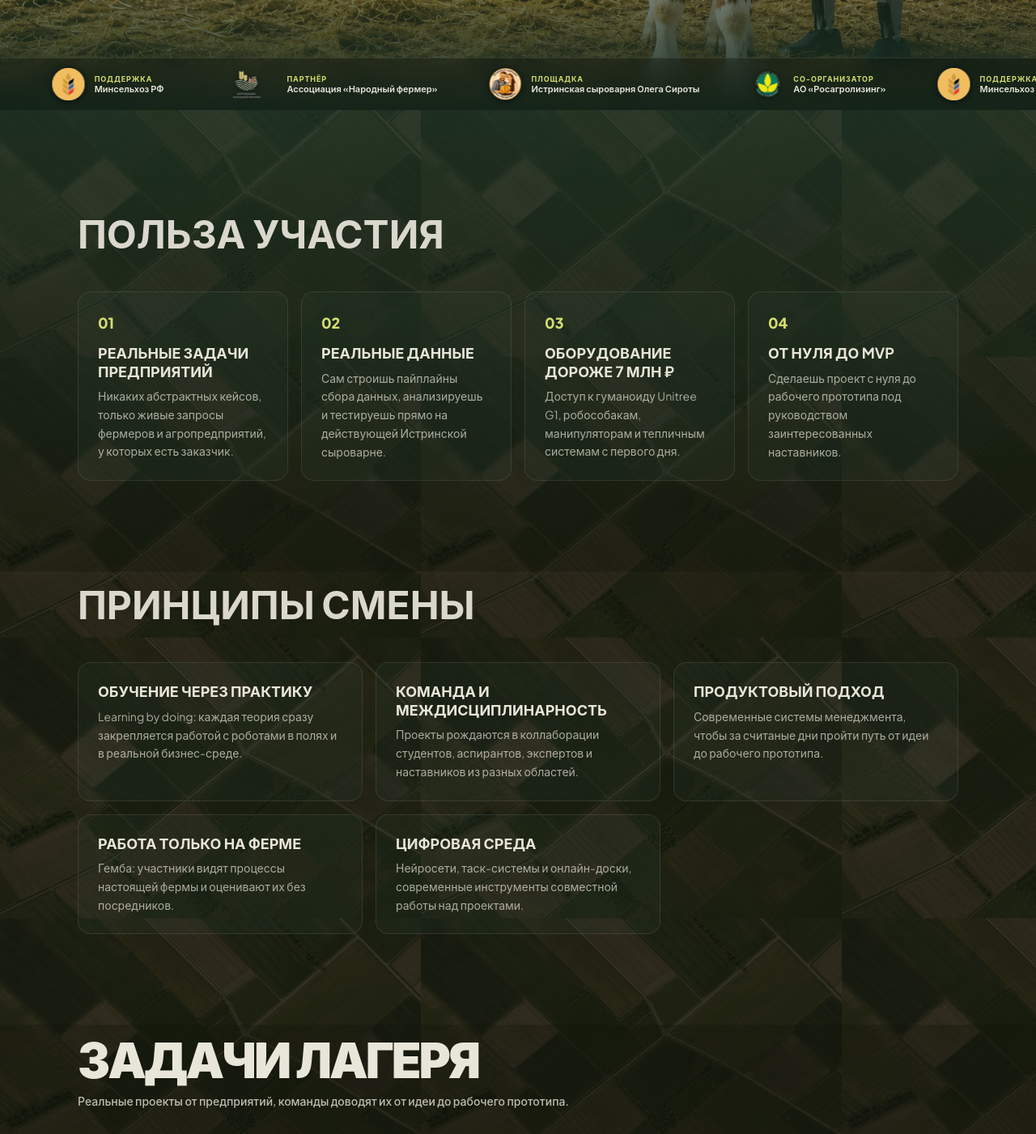
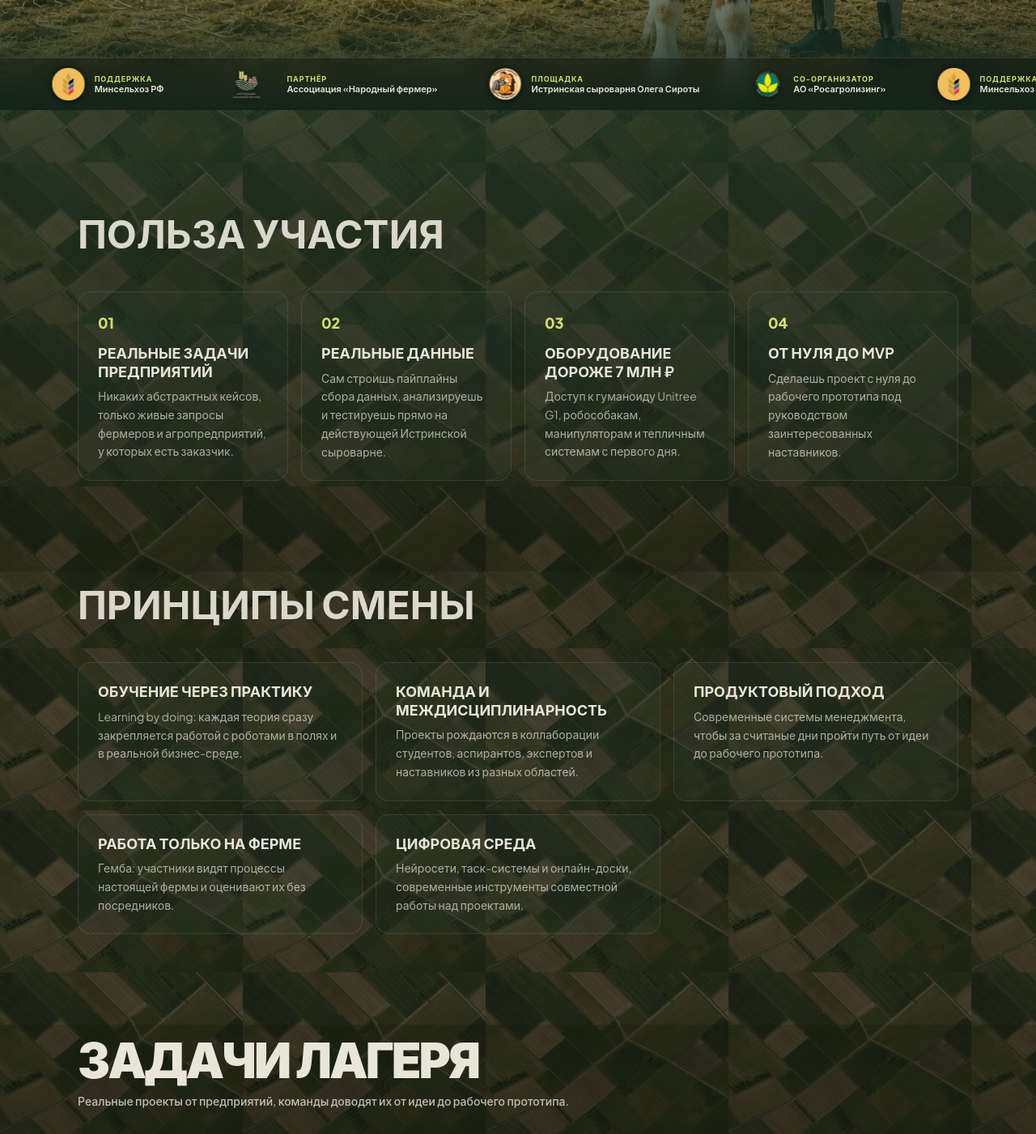
Before and after one commit to olegsirota/agrohub, a React (Vite) app: page /#/ in a window 1280 px wide. Shown: the part 600-2001 px from the top of the page at 81% size. Built offline with nearby package versions, Linux system fonts and the light colour scheme; a web font is replaced by a local one.

Commit message:
Brighter fields bg (less darkening, finer texture)

```diff
--- a/src/App.tsx
+++ b/src/App.tsx
@@ -24,8 +24,8 @@ export default function App() {
       className="min-h-screen text-[#E8E6D9] font-sans overflow-x-clip selection:bg-[#A3B18A]/30 selection:text-[#E8E6D9]"
       style={{
         backgroundColor: "#0F1108",
-        backgroundImage: `linear-gradient(rgba(15,17,8,0.4), rgba(15,17,8,0.4)), url(${base}assets/fields_bg.jpg)`,
-        backgroundSize: "520px",
+        backgroundImage: `linear-gradient(rgba(15,17,8,0.28), rgba(15,17,8,0.28)), url(${base}assets/fields_bg.jpg)`,
+        backgroundSize: "300px",
         backgroundRepeat: "repeat",
         backgroundAttachment: "fixed",
       }}
--- a/src/components/PageHero.tsx
+++ b/src/components/PageHero.tsx
@@ -11,7 +11,7 @@ export default function PageHero({
   subtitle?: string;
 }) {
   return (
-    <section className="relative pt-36 md:pt-44 pb-12 md:pb-16 px-6 md:px-12 lg:px-24 bg-gradient-to-b from-[#1B3022]/72 to-[#0F1108]/72 overflow-hidden">
+    <section className="relative pt-36 md:pt-44 pb-12 md:pb-16 px-6 md:px-12 lg:px-24 bg-gradient-to-b from-[#1B3022]/58 to-[#0F1108]/58 overflow-hidden">
       <div className="max-w-7xl mx-auto">
         {eyebrow && (
           <p className="font-sans font-bold text-[11px] uppercase tracking-[0.25em] text-[#A3B18A] mb-4">
--- a/src/pages/ApplyPage.tsx
+++ b/src/pages/ApplyPage.tsx
@@ -32,7 +32,7 @@ export default function ApplyPage() {
         subtitle="Заполни регистрационную форму, и мы свяжемся с тобой по деталям смены. Ниже собраны условия участия, контакты организаторов и ответы на частые вопросы."
       />
 
-      <div className="px-6 md:px-12 lg:px-24 pb-24 bg-[#0F1108]/60">
+      <div className="px-6 md:px-12 lg:px-24 pb-24 bg-[#0F1108]/45">
         <div className="max-w-5xl mx-auto space-y-20 md:space-y-24">
 
           {/* Инфо об участии */}
--- a/src/pages/HomePage.tsx
+++ b/src/pages/HomePage.tsx
@@ -57,7 +57,7 @@ export default function HomePage() {
       </section>
 
       {/* ── Польза участия ── */}
-      <section className="relative pt-24 md:pt-32 pb-20 md:pb-28 px-6 md:px-12 lg:px-24 bg-gradient-to-b from-[#1B3022]/72 to-[#0F1108]/72">
+      <section className="relative pt-24 md:pt-32 pb-20 md:pb-28 px-6 md:px-12 lg:px-24 bg-gradient-to-b from-[#1B3022]/58 to-[#0F1108]/58">
         <div className="max-w-7xl mx-auto">
           <motion.h2 {...reveal} transition={{ duration: 0.6 }} className="font-sans font-bold uppercase text-3xl md:text-5xl text-[#DAD7CD] mb-10 md:mb-12">
             Польза участия
@@ -80,7 +80,7 @@ export default function HomePage() {
       </section>
 
       {/* ── Принципы смены ── */}
-      <section className="relative pt-4 pb-20 md:pb-28 px-6 md:px-12 lg:px-24 bg-[#0F1108]/60">
+      <section className="relative pt-4 pb-20 md:pb-28 px-6 md:px-12 lg:px-24 bg-[#0F1108]/45">
         <div className="max-w-7xl mx-auto">
           <motion.h2 {...reveal} transition={{ duration: 0.6 }} className="font-sans font-bold uppercase text-3xl md:text-5xl text-[#DAD7CD] mb-10 md:mb-12">
             Принципы смены
@@ -102,7 +102,7 @@ export default function HomePage() {
       </section>
 
       {/* ── Задачи лагеря ── */}
-      <section className="relative pt-4 pb-20 md:pb-28 px-6 md:px-12 lg:px-24 bg-gradient-to-b from-[#0F1108]/72 to-[#0a0b05]/72">
+      <section className="relative pt-4 pb-20 md:pb-28 px-6 md:px-12 lg:px-24 bg-gradient-to-b from-[#0F1108]/58 to-[#0a0b05]/58">
         <div className="max-w-7xl mx-auto">
           <div className="max-w-3xl mb-10 md:mb-14">
             <motion.h2 {...reveal} transition={{ duration: 0.6 }} className={sectionH2}>
@@ -138,7 +138,7 @@ export default function HomePage() {
       </section>
 
       {/* ── Проведённые смены ── */}
-      <section className="relative pt-4 pb-20 md:pb-28 px-6 md:px-12 lg:px-24 bg-[#0a0b05]/60">
+      <section className="relative pt-4 pb-20 md:pb-28 px-6 md:px-12 lg:px-24 bg-[#0a0b05]/45">
         <div className="max-w-7xl mx-auto">
           <motion.h2 {...reveal} transition={{ duration: 0.6 }} className="font-sans font-bold uppercase text-3xl md:text-5xl text-[#DAD7CD] mb-10 md:mb-12">
             Проведённые смены
@@ -172,7 +172,7 @@ export default function HomePage() {
       </section>
 
       {/* ── Условия участия ── */}
-      <section className="relative pt-4 pb-24 md:pb-32 px-6 md:px-12 lg:px-24 bg-gradient-to-b from-[#0a0b05]/72 to-[#0F1108]/72">
+      <section className="relative pt-4 pb-24 md:pb-32 px-6 md:px-12 lg:px-24 bg-gradient-to-b from-[#0a0b05]/58 to-[#0F1108]/58">
         <div className="max-w-7xl mx-auto">
           <motion.h2 {...reveal} transition={{ duration: 0.6 }} className="font-sans font-bold uppercase text-3xl md:text-5xl text-[#DAD7CD] mb-10 md:mb-12">
             Условия участия
--- a/src/pages/ProgramPage.tsx
+++ b/src/pages/ProgramPage.tsx
@@ -27,7 +27,7 @@ export default function ProgramPage() {
         subtitle="9 дней технологий и реальных инженерных вызовов на Истринской сыроварне: за смену команды разрабатывают и защищают прототипы роботизированных решений для теплиц, ферм и полей."
       />
 
-      <div className="px-6 md:px-12 lg:px-24 pb-24 bg-[#0F1108]/60">
+      <div className="px-6 md:px-12 lg:px-24 pb-24 bg-[#0F1108]/45">
         <div className="max-w-5xl mx-auto space-y-20 md:space-y-24">
 
           {/* Скачать документ */}
@@ -82,7 +82,7 @@ export default function ProgramPage() {
                 const isOpen = open === i;
                 return (
                   <div key={d.day} className="relative pl-6 md:pl-8 pb-3">
-                    <span className={`absolute -left-[6px] top-5 w-3 h-3 rounded-full border-2 ${isOpen ? "bg-[#D4DE72] border-[#D4DE72]" : "bg-[#0F1108]/60 border-[#A3B18A]"}`} />
+                    <span className={`absolute -left-[6px] top-5 w-3 h-3 rounded-full border-2 ${isOpen ? "bg-[#D4DE72] border-[#D4DE72]" : "bg-[#0F1108]/45 border-[#A3B18A]"}`} />
                     <div className={`${card} overflow-hidden`}>
                       <button
                         onClick={() => setOpen(isOpen ? null : i)}
--- a/src/pages/ResultsPage.tsx
+++ b/src/pages/ResultsPage.tsx
@@ -57,7 +57,7 @@ export default function ResultsPage() {
         subtitle="Каждая смена, это команды, которые за считаные дни доводят реальные задачи предприятий от идеи до рабочего прототипа. Ниже, итоги проектов, видео со смен и отзывы участников."
       />
 
-      <div className="px-6 md:px-12 lg:px-24 pb-24 bg-[#0F1108]/60">
+      <div className="px-6 md:px-12 lg:px-24 pb-24 bg-[#0F1108]/45">
         <div className="max-w-6xl mx-auto space-y-20 md:space-y-24">
 
           {/* Достижения */}
```
